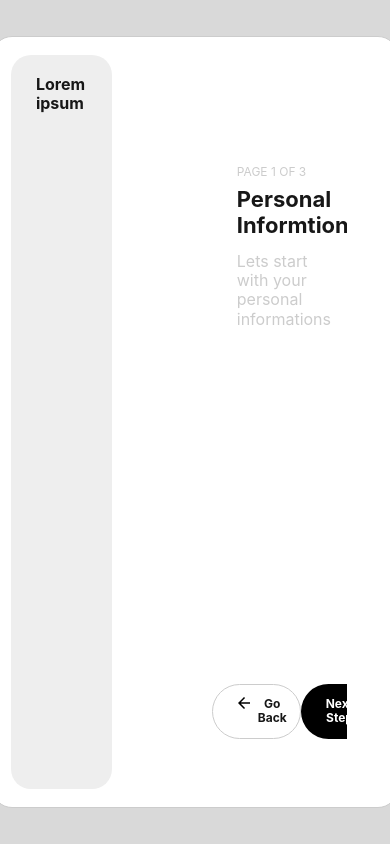
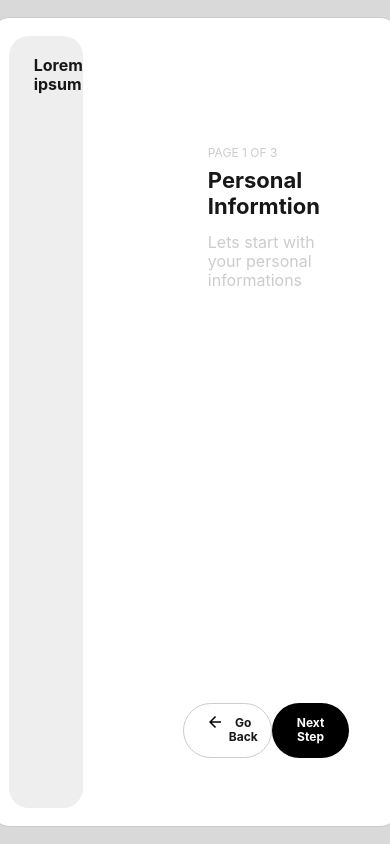
Before and after one commit to seun2255/form-builder, a Next.js app: page / in a window 390 px wide. Both pictures are taken after a click on the button "Save". Built offline with nearby package versions, Linux system fonts and the light colour scheme; a web font is replaced by a local one.

Commit message:
feat: form responsiveness issue

```diff
--- a/src/app/components/preview/formPreview.tsx
+++ b/src/app/components/preview/formPreview.tsx
@@ -58,7 +58,7 @@ export default function FormPreview({
   };
 
   return (
-    <div className="w-full h-full px-[25px] pt-[10px] flex-shrink-0 flex flex-col">
+    <div className="w-full h-fit px-[25px] pt-[10px] flex-shrink-0 flex flex-col">
       <span className="text-[12px] text-[#CCCCCC] font-normal leading-[14.52px] mb-[6px]">
         PAGE {page + 1} OF 3
       </span>
@@ -68,7 +68,9 @@ export default function FormPreview({
       <h3 className="text-[16px] text-[#CCCCCC] font-normal leading-[19.36px] mb-[28px]">
         {h3Texts[page]}
       </h3>
-      <div className={`w-full h-fit mb-[200px] grid grid-cols-1 gap-[15px]`}>
+      <div
+        className={`w-full h-fit min-mb mb-[40px] grid grid-cols-1 gap-[15px]`}
+      >
         {fields.map((element, index) => {
           return (
             <div
--- a/src/app/components/preview/index.tsx
+++ b/src/app/components/preview/index.tsx
@@ -63,13 +63,13 @@ export default function Preview() {
 
   return (
     <div className="w-screen h-screen bg-[#D9D9D9] flex items-center justify-center absolute top-0 left-0">
-      <div className="w-[1068px] h-[772px] rounded-[20px] bg-white border-[1px] border-[#CCCCCC] flex p-[18px] pr-[50px] gap-[100px]">
-        <div className="w-[30%] h-full rounded-[20px] bg-[#EEEEEE] pl-[25px] pt-[20px] text-[16px] leading-[19.36px] font-bold">
+      <div className="w-[1068px] min-h-[772px] rounded-[20px] bg-white border-[1px] border-[#CCCCCC] flex p-[18px] pr-[50px] gap-[100px]">
+        <div className="w-[30%] min-h-full rounded-[20px] bg-[#EEEEEE] pl-[25px] pt-[20px] text-[16px] leading-[19.36px] font-bold">
           Lorem ipsum
         </div>
-        <div className="flex-1 w-full h-full pt-[100px] flex overflow-hidden relative">
+        <div className="flex-1 min-h-[772px] w-full pt-[100px] relative">
           {!formSubmitted && (
-            <>
+            <div className="h-full w-full flex flex-col">
               {exports.map((form: any, index: number) => {
                 if (step === index) {
                   return (
@@ -83,7 +83,7 @@ export default function Preview() {
                   );
                 }
               })}
-              <div className="w-full flex justify-between absolute bottom-0 pb-[50px]">
+              <div className="w-full flex justify-between mt-auto pb-[50px] self-end">
                 <button
                   type="button"
                   className="w-fit text-[12px] leading-[14.52px] font-bold py-[12px] px-[25px] rounded-[30px] border-[1px] border-[#CCCCCC] flex gap-[8px]"
@@ -105,7 +105,7 @@ export default function Preview() {
                   Next Step
                 </button>
               </div>
-            </>
+            </div>
           )}
           {formSubmitted && uploading && (
             <div className="w-full h-full flex-shrink-0 flex flex-col items-center justify-center">
```
